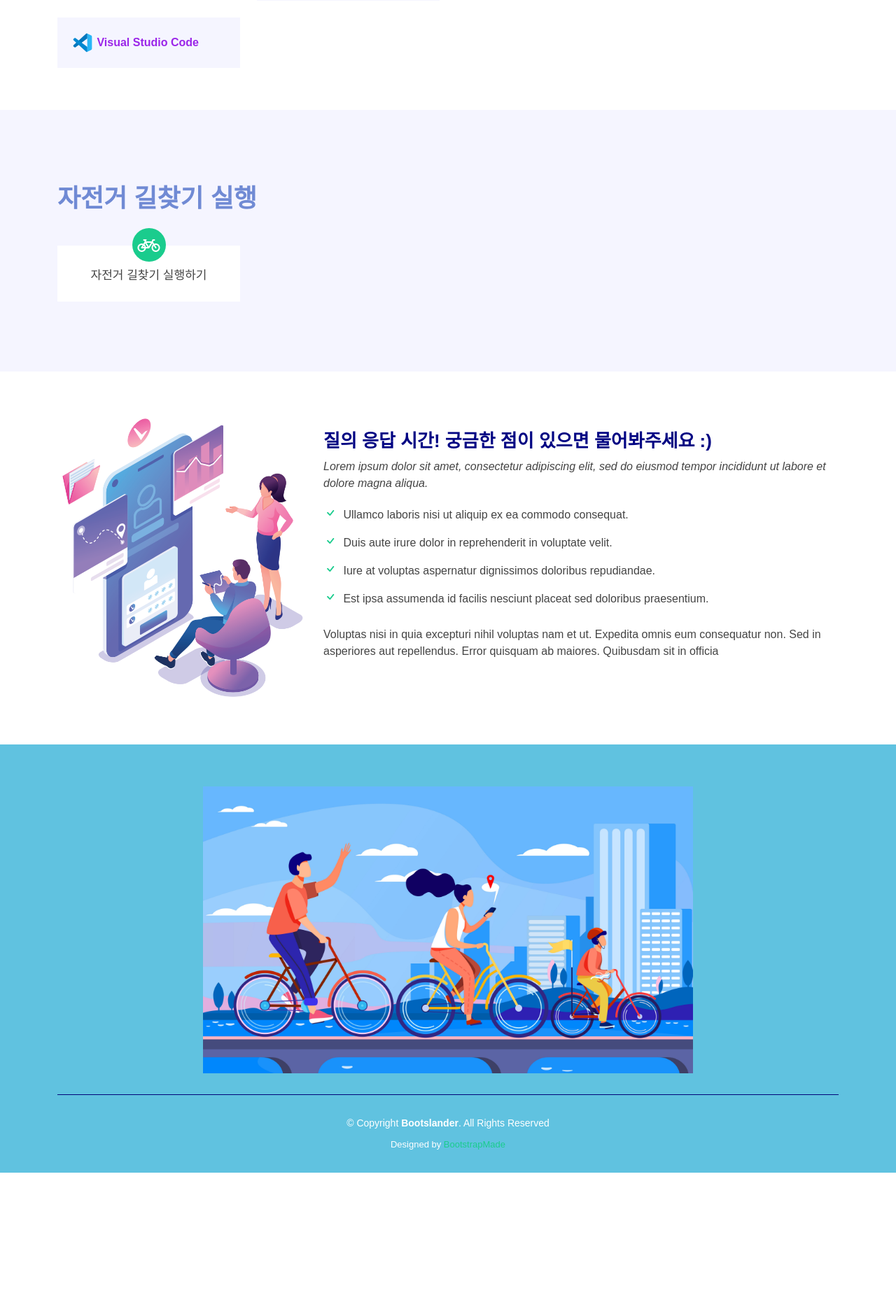
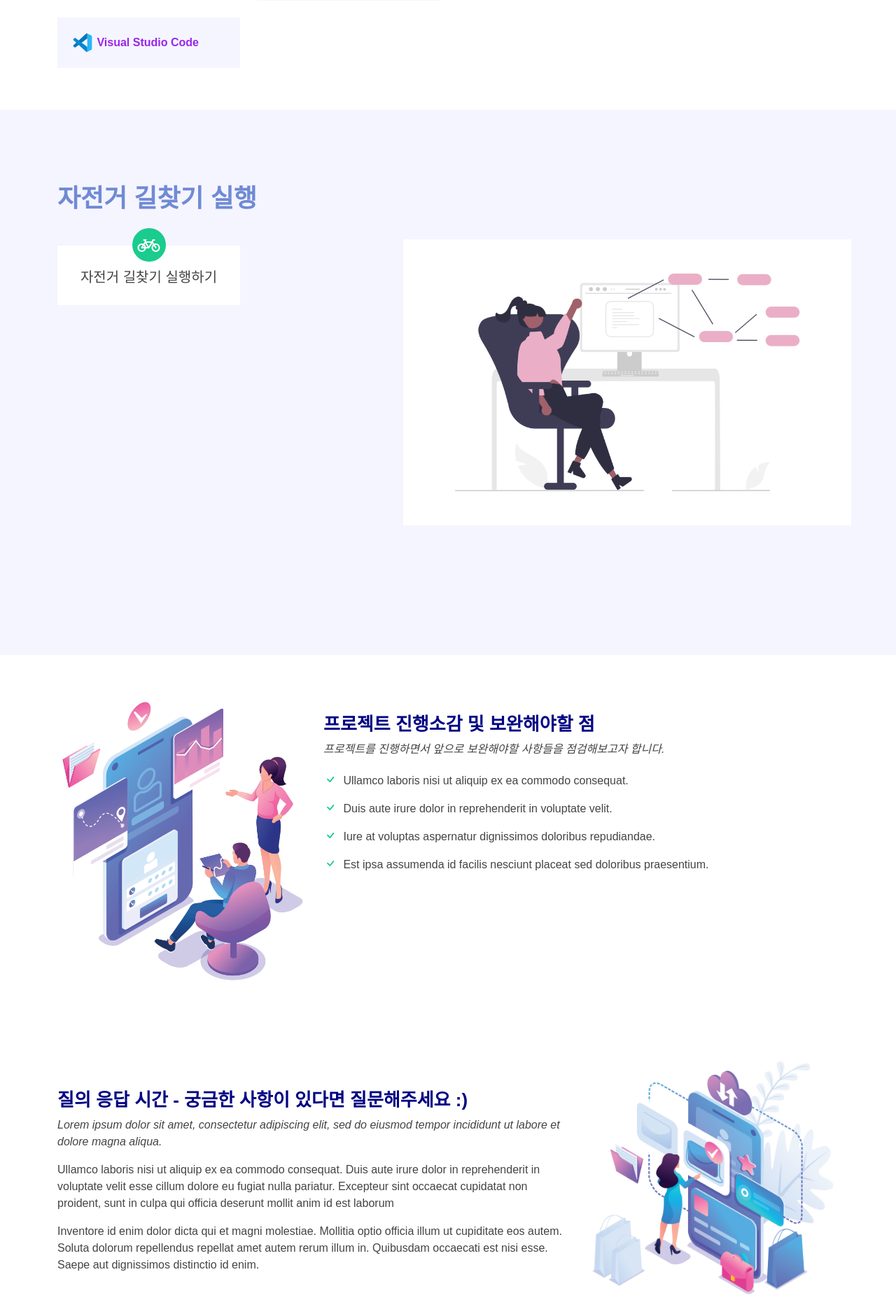
Before and after one commit to Thermidor90/-, a Django app: page / in a window 1280 px wide. Shown: the part 2692-4560 px from the top of the page at 70% size. Before the commit the page ends 4368 px from the top, so only its background shows below. Run offline with Django 3.2, Linux system fonts and the light colour scheme; some libraries are stand-ins or nearby versions; some web fonts are replaced.

Commit message:
길찾기 이미지 추가

```diff
--- a/bikeproject/bikeapp/static/css/style.css
+++ b/bikeproject/bikeapp/static/css/style.css
@@ -837,7 +837,11 @@ section {
 --------------------------------------------------------------*/
 .counts {
   background: #f5f5ff;
-  padding: 100px 0 100px;
+  background-image: url(../img/자전거길찾기.png);
+  background-repeat: no-repeat;
+  background-position: 90% 50%;
+  background-size: 50%;
+  padding: 100px 0 500px;
 }
 .counts .count-box {
   padding: 30px 30px 25px 30px;
--- a/bikeproject/bikeapp/templates/bikeapp/index.html
+++ b/bikeproject/bikeapp/templates/bikeapp/index.html
@@ -84,24 +84,7 @@
           <li><a class="nav-link scrollto" href="#team">Team</a></li>
           <li><a class="nav-link scrollto" href="#features">개발환경</a></li>
           <li><a class="nav-link scrollto" href="#counts">따릉이맵실행</a></li>
-          <li><a class="nav-link scrollto" href="#pricing">Pricing</a></li>
-          <li class="dropdown"><a href="#"><span>Drop Down</span> <i class="bi bi-chevron-down"></i></a>
-            <ul>
-              <li><a href="#">Drop Down 1</a></li>
-              <li class="dropdown"><a href="#"><span>Deep Drop Down</span> <i class="bi bi-chevron-right"></i></a>
-                <ul>
-                  <li><a href="#">Deep Drop Down 1</a></li>
-                  <li><a href="#">Deep Drop Down 2</a></li>
-                  <li><a href="#">Deep Drop Down 3</a></li>
-                  <li><a href="#">Deep Drop Down 4</a></li>
-                  <li><a href="#">Deep Drop Down 5</a></li>
-                </ul>
-              </li>
-              <li><a href="#">Drop Down 2</a></li>
-              <li><a href="#">Drop Down 3</a></li>
-              <li><a href="#">Drop Down 4</a></li>
-            </ul>
-          </li>
+          <li><a class="nav-link scrollto" href="#details">소감&질의응답</a></li>
           <li><a class="nav-link scrollto" href="#contact">Contact</a></li>
         </ul>
         <i class="bi bi-list mobile-nav-toggle"></i>
@@ -196,8 +179,8 @@
 
       </div>
     </section><!-- End About Section -->
-     <!-- ======= Team Section ======= -->
-     <section id="team" class="team">
+    <!-- ======= Team Section ======= -->
+    <section id="team" class="team">
       <div class="container">
 
         <div class="section-title" data-aos="fade-up">
@@ -368,7 +351,7 @@
               <i class="bi bi-bicycle" style="font-size: 2rem"></i>
               <span data-purecounter-start="0" data-purecounter-end="521" data-purecounter-duration="1"
                 class="purecounter"></span>
-              <p style=font-size:17px;>자전거 길찾기 실행하기</p>
+              <p style=font-size:20px;>자전거 길찾기 실행하기</p>
             </div>
           </div>
 
@@ -402,11 +385,9 @@
             <img src="{% static 'img/details-1.png' %}" class="img-fluid" alt="">
           </div>
           <div class="col-md-8 pt-4" data-aos="fade-up">
-            <h3>질의 응답 시간! 궁금한 점이 있으면 물어봐주세요 :)</h3>
+            <h3>프로젝트 진행소감 및 보완해야할 점</h3>
             <p class="fst-italic">
-              Lorem ipsum dolor sit amet, consectetur adipiscing elit, sed do eiusmod tempor incididunt ut labore et
-              dolore
-              magna aliqua.
+              프로젝트를 진행하면서 앞으로 보완해야할 사항들을 점검해보고자 합니다.
             </p>
             <ul>
               <li><i class="bi bi-check"></i> Ullamco laboris nisi ut aliquip ex ea commodo consequat.</li>
@@ -416,12 +397,36 @@
               </li>
             </ul>
             <p>
-              Voluptas nisi in quia excepturi nihil voluptas nam et ut. Expedita omnis eum consequatur non. Sed in
-              asperiores aut repellendus. Error quisquam ab maiores. Quibusdam sit in officia
+
             </p>
           </div>
         </div>
- <!-- End Details Section -->
+        <div class="row content">
+          <div class="col-md-4 order-1 order-md-2" data-aos="fade-left">
+            <img src="{% static 'img/details-2.png' %}" class="img-fluid" alt="">
+          </div>
+          <div class="col-md-8 pt-5 order-2 order-md-1" data-aos="fade-up">
+            <h3>질의 응답 시간 - 궁금한 사항이 있다면 질문해주세요 :)</h3>
+            <p class="fst-italic">
+              Lorem ipsum dolor sit amet, consectetur adipiscing elit, sed do eiusmod tempor incididunt ut labore et
+              dolore
+              magna aliqua.
+            </p>
+            <p>
+              Ullamco laboris nisi ut aliquip ex ea commodo consequat. Duis aute irure dolor in reprehenderit in
+              voluptate
+              velit esse cillum dolore eu fugiat nulla pariatur. Excepteur sint occaecat cupidatat non proident, sunt in
+              culpa qui officia deserunt mollit anim id est laborum
+            </p>
+            <p>
+              Inventore id enim dolor dicta qui et magni molestiae. Mollitia optio officia illum ut cupiditate eos
+              autem. Soluta dolorum repellendus repellat amet autem rerum illum in. Quibusdam occaecati est nisi esse.
+              Saepe aut dignissimos distinctio id enim.
+            </p>
+          </div>
+        </div>
+
+        <!-- End Details Section -->
 
 
 
```
Also changed, not shown: bikeproject/bikeapp/static/img/자전거길찾기.png (added).
